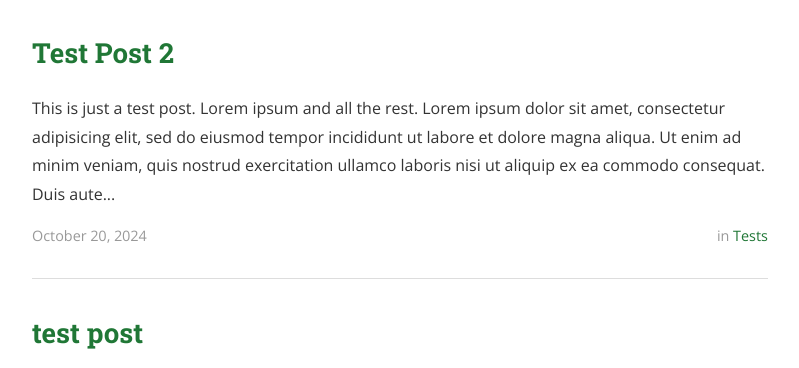
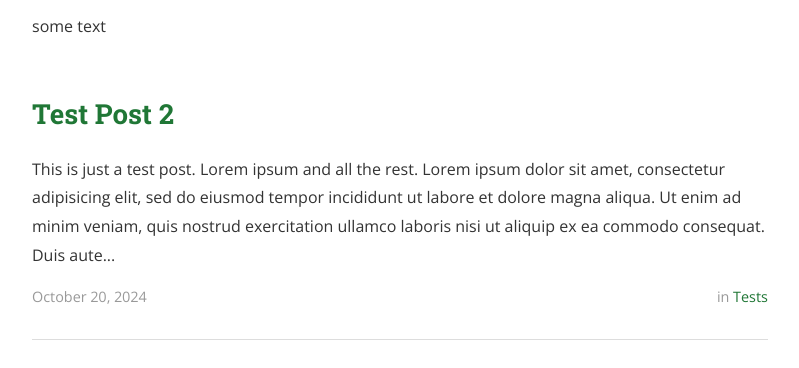
Before and after one commit to cappy-pugliese/cappy-pugliese-website, a Jekyll site: the page built from centrarium-master-clone/index.html, in a window 1280 px wide and 900 px high, cut to the strip 532-900 px from the top of the window. Shown: the whole strip, without its empty margins (240-1039 px from the left). Built offline with Jekyll 4.4.1, drawn with Linux system fonts in a browser that asks for light colours; nearby versions of some CDN libraries; the list of posts is cut into pages by our own code.

Commit message:
Update index.html

```diff
--- a/centrarium-master-clone/index.html
+++ b/centrarium-master-clone/index.html
@@ -12,6 +12,10 @@ pagination:
       {% if site.subtitle %}<p class="subtitle">{{ site.subtitle }}</p>{% endif %}
     </header>
   </div>
+</div>
+
+<div class="wrapper">
+some text
 </div>
 
 <div class="wrapper">
```
